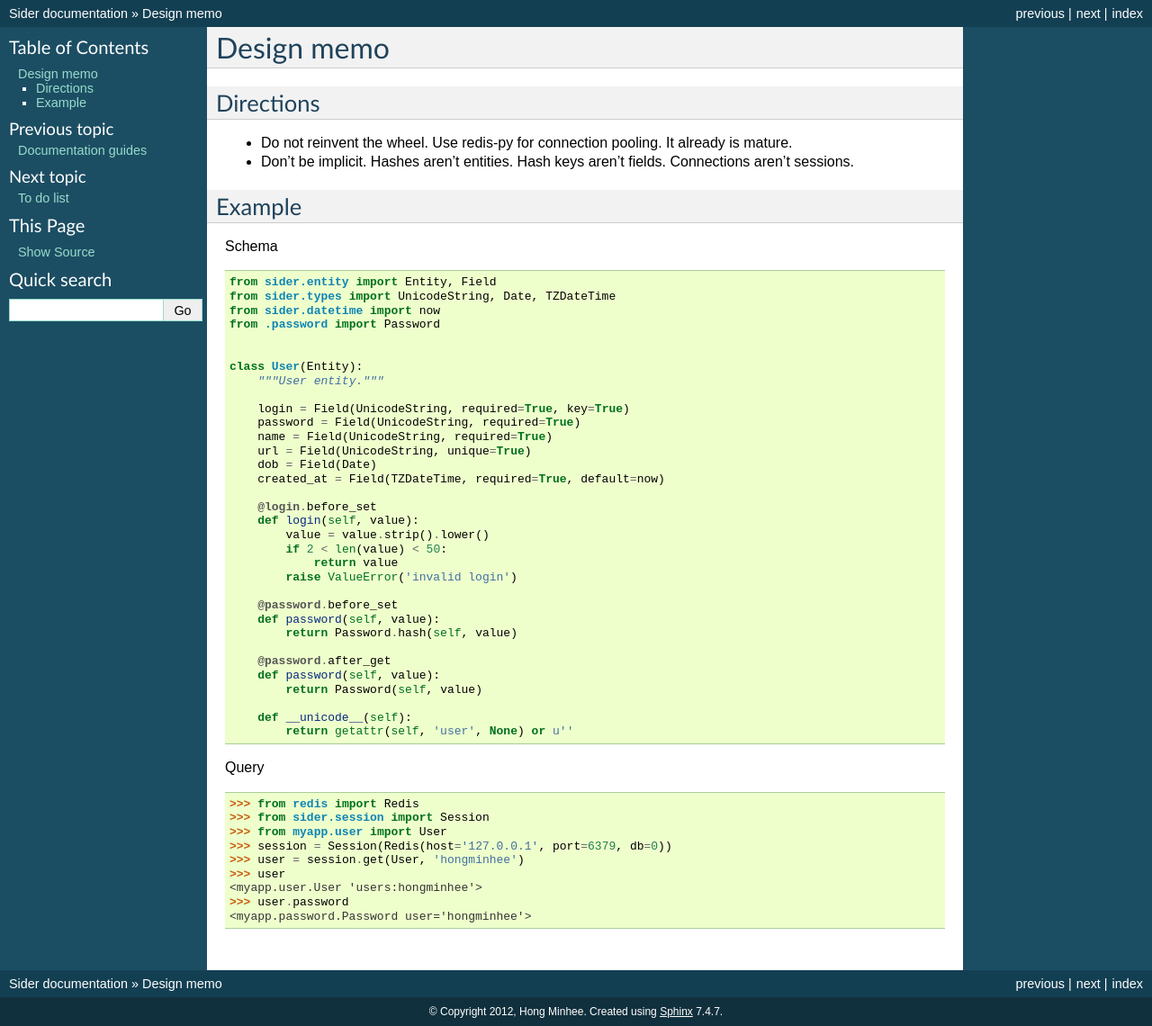
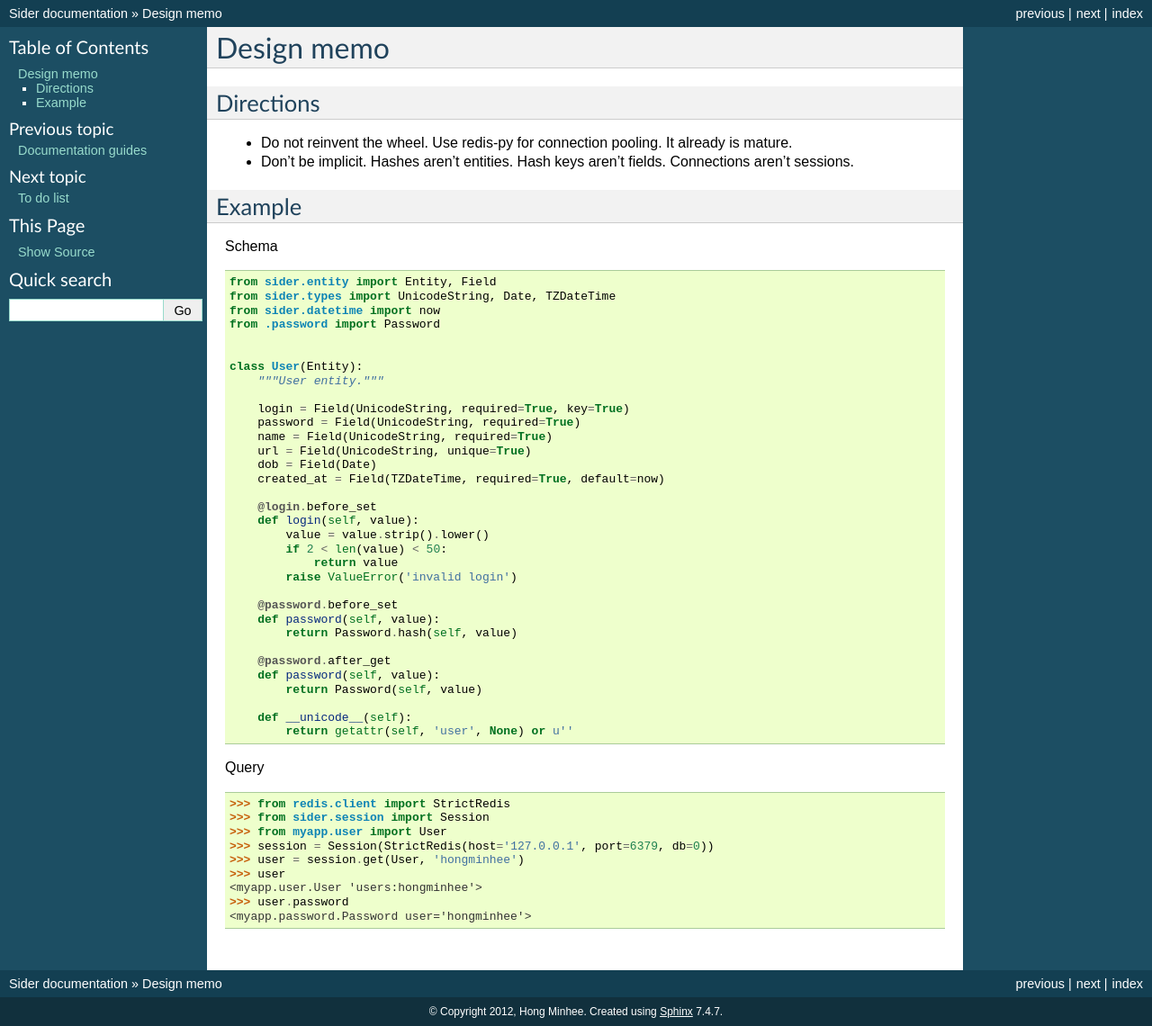
Before and after one commit to dahlia/sider, a Sphinx documentation site: the page built from docs/memo.rst, in a window 1280 px wide. Shown: the whole page at 90% size. Built offline with Sphinx 7.4.7, drawn with Linux system fonts in a browser that asks for light colours; the version number could not be read and is left out.

Commit message:
Documented about the change of 0b26643d96e5.

```diff
--- a/docs/changes.rst
+++ b/docs/changes.rst
@@ -6,6 +6,8 @@ Version 0.1.2
 
 To be released.
 
+- Now :class:`sider.session.Session` takes :class:`redis.client.StrictRedis`
+  object instead of :class:`redis.client.Redis` which is deprecated.
 - Added :mod:`sider.exceptions` module.
 - Added :class:`sider.warnings.SiderWarning` base class.
 - Fixed a bug of :meth:`sider.list.List.insert()` for index -1.
--- a/docs/memo.rst
+++ b/docs/memo.rst
@@ -55,10 +55,10 @@ Query
 
 .. sourcecode:: pycon
 
-   >>> from redis import Redis
+   >>> from redis.client import StrictRedis
    >>> from sider.session import Session
    >>> from myapp.user import User
-   >>> session = Session(Redis(host='127.0.0.1', port=6379, db=0))
+   >>> session = Session(StrictRedis(host='127.0.0.1', port=6379, db=0))
    >>> user = session.get(User, 'hongminhee')
    >>> user
    <myapp.user.User 'users:hongminhee'>
```
